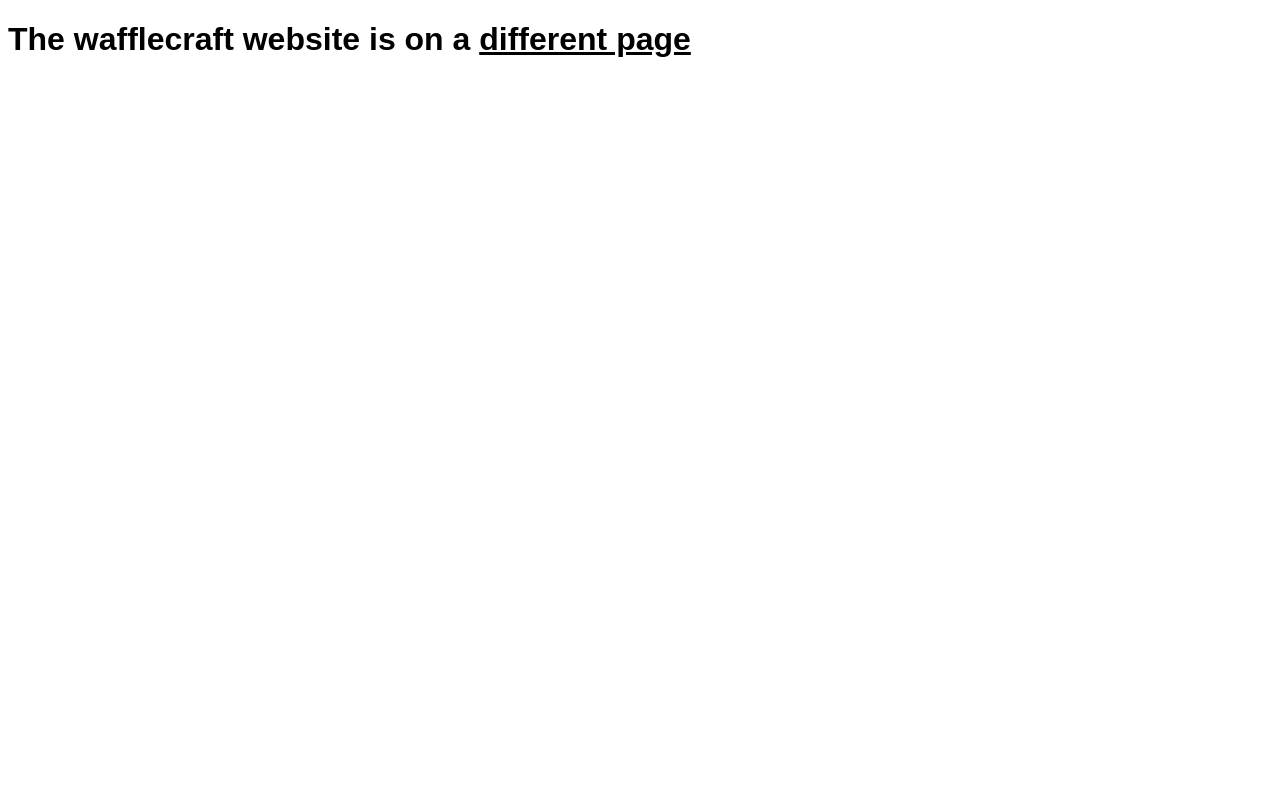
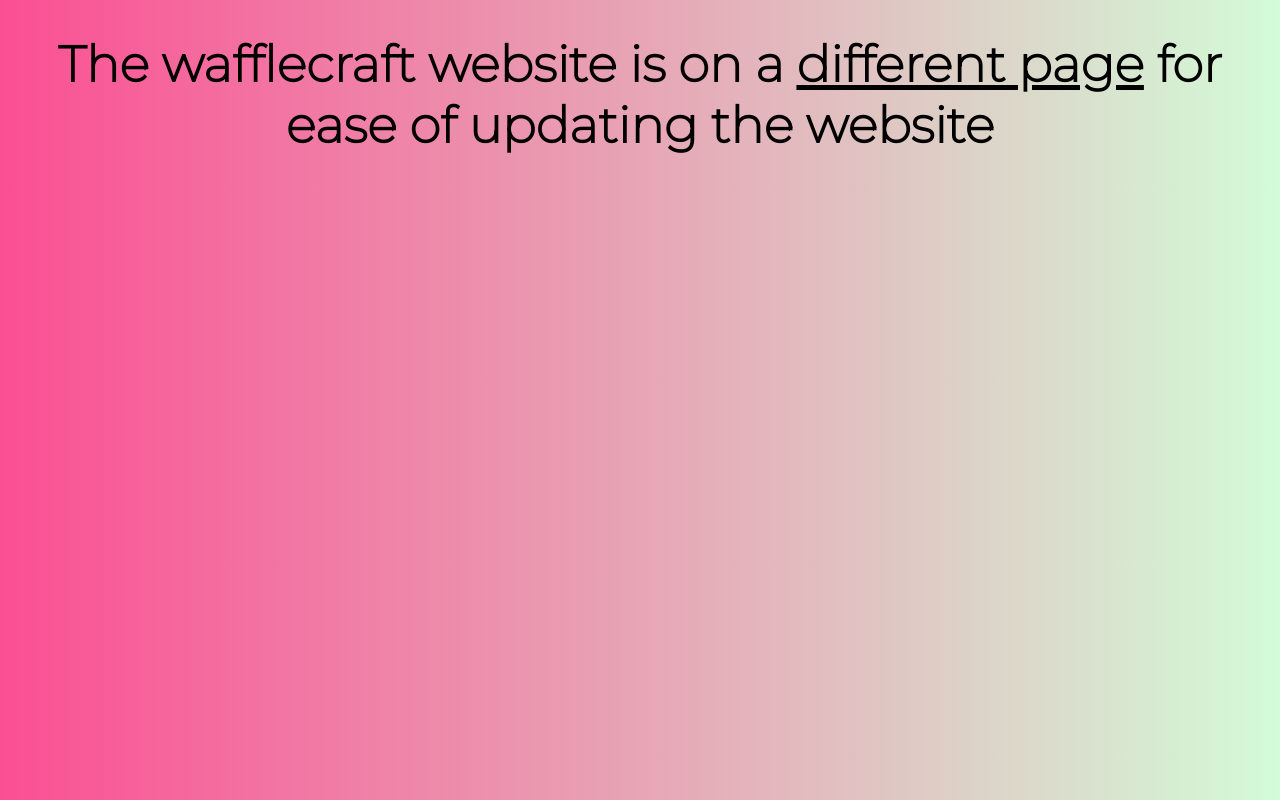
Before and after one commit to thecptwaffles/redirect, a plain HTML site: page index.html in a window 1280 px wide. Drawn offline with Linux system fonts and the light colour scheme.

Commit message:
adding color pallet

```diff
--- a/index.html
+++ b/index.html
@@ -6,9 +6,22 @@
     <meta http-equiv="X-UA-Compatible" content="IE=edge">
     <meta name="viewport" content="width=device-width, initial-scale=1.0">
     <title>Document</title>
+    <link rel="preconnect" href="https://fonts.googleapis.com">
+    <link rel="preconnect" href="https://fonts.gstatic.com" crossorigin>
+    <link href="https://fonts.googleapis.com/css2?family=Montserrat:wght@200&display=swap" rel="stylesheet">
     <style>
+        :root {
+            --primary-font: 'Montserrat', sans-serif;
+            --primary-color: #000000;
+            --secondary-color: #fb4f93;
+            --accent-color: #d3fbd8;
+            background-image: linear-gradient(90deg, var(--secondary-color), var(--accent-color));
+        }
+
         h1 {
-            font-family: sans-serif;
+            font-family: var(--primary-font);
+            text-align: center;
+            font-size: 3.125rem;
         }
 
         a {
@@ -19,7 +32,8 @@
 </head>
 
 <body>
-    <h1>The wafflecraft website is on a <a href="https://web.thewafflecraft.com">different page</a></h1>
+    <h1>The wafflecraft website is on a <a href="https://web.thewafflecraft.com">different page</a> for ease of updating
+        the website</h1>
 </body>
 
 </html>
```
